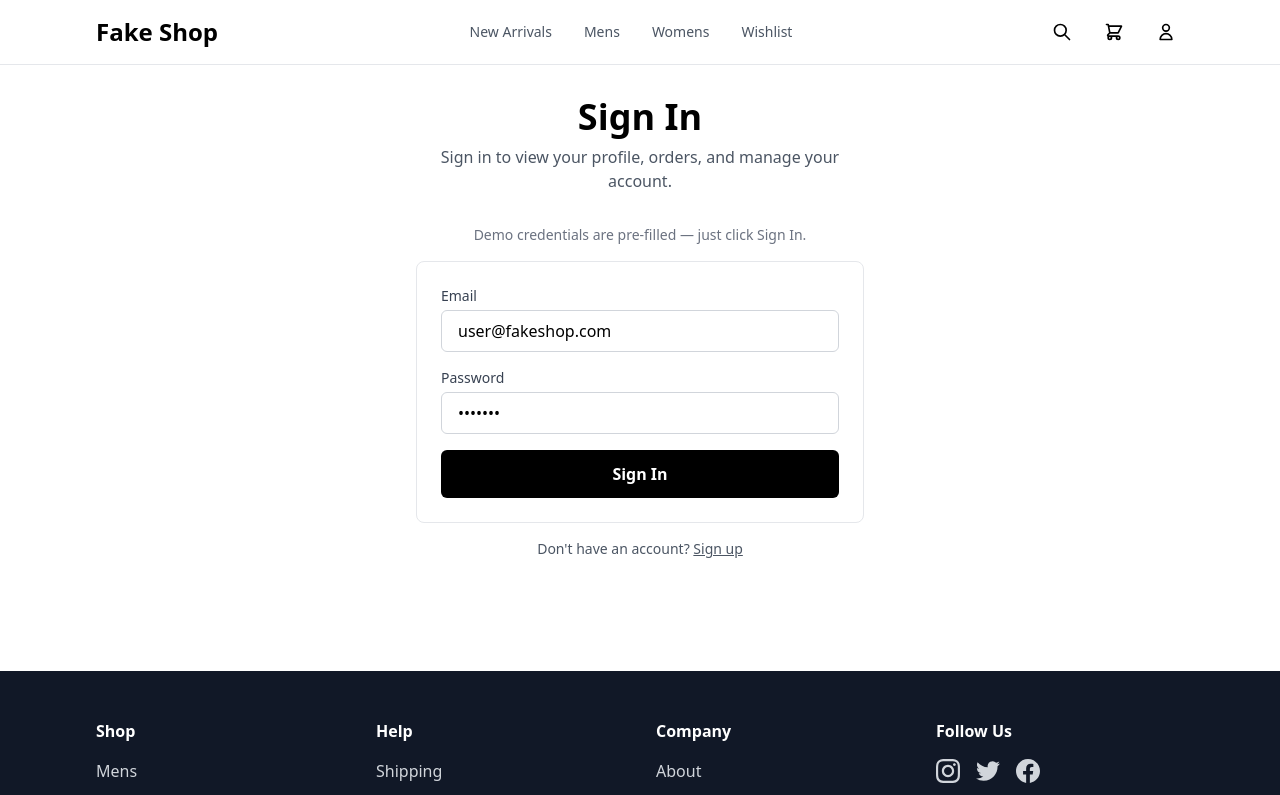
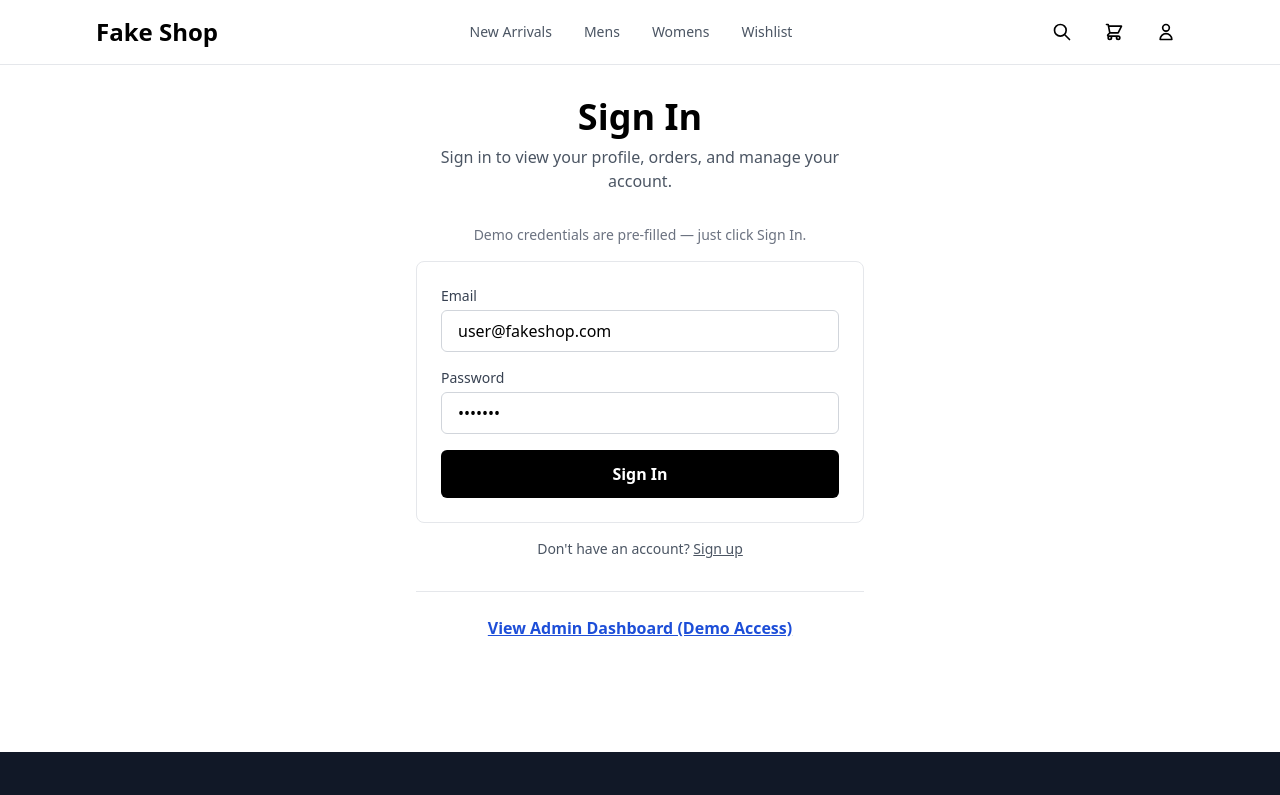
Before and after one commit to bleep333/fake-shop, a Next.js app: page /auth/signin in a window 1280 px wide. Shown: the top 795 px of the page. Built offline with nearby package versions, Linux system fonts and the light colour scheme; no server answers; the database is empty.

Commit message:
Add link to admin login from user login

```diff
--- a/app/auth/signin/page.tsx
+++ b/app/auth/signin/page.tsx
@@ -101,6 +101,16 @@ export default function SignInPage() {
             Sign up
           </Link>
         </p>
+
+        {/* Admin Dashboard Link */}
+        <div className="mt-8 pt-6 border-t border-gray-200 text-center">
+          <Link
+            href="/admin"
+            className="text-base font-semibold underline text-blue-700 hover:text-black"
+          >
+            View Admin Dashboard (Demo Access)
+          </Link>
+        </div>
       </div>
     </div>
   )
```
